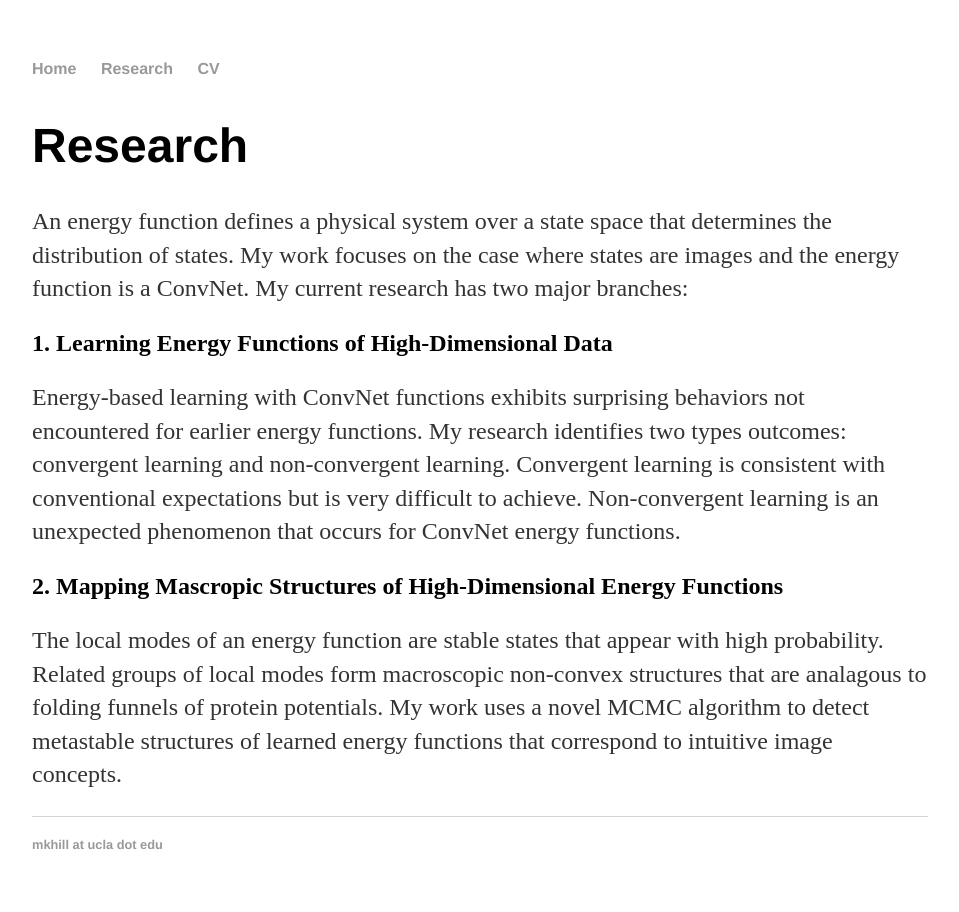
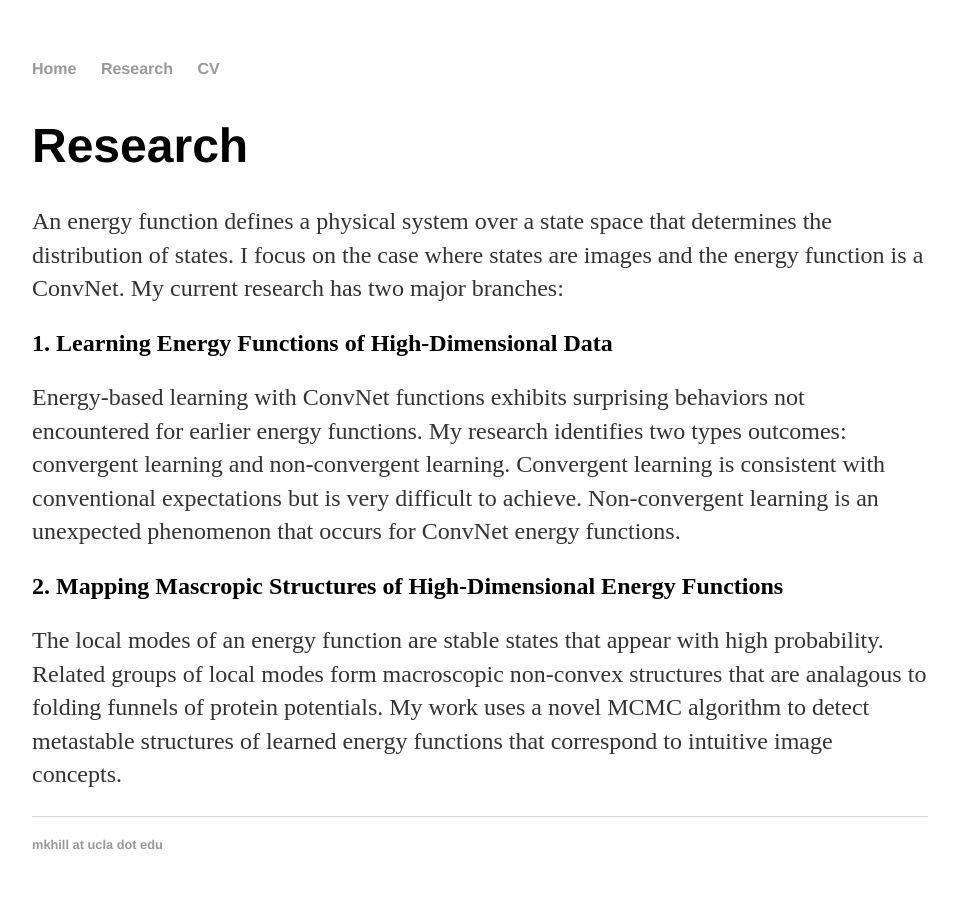
Before and after one commit to point0bar1/point0bar1.github.io, a Jekyll site: the page built from research/index.html, in a window 1280 px wide. Shown: the whole page, without its empty margins (160-1119 px from the left). Built offline with Jekyll 4.4.1, drawn with Linux system fonts in a browser that asks for light colours.

Commit message:
Update index.html

```diff
--- a/research/index.html
+++ b/research/index.html
@@ -6,7 +6,7 @@ title: Mitch Hill (Research)
 
 <p>
   An energy function defines a physical system over a state space that determines the distribution of states.
-  My work focuses on the case where states are images and the energy function is a ConvNet.
+  I focus on the case where states are images and the energy function is a ConvNet.
   My current research has two major branches:
 </p>
 
```
